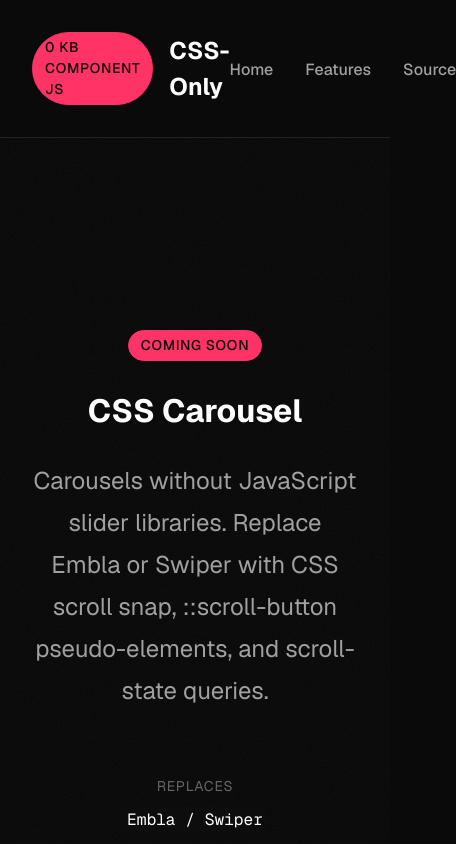
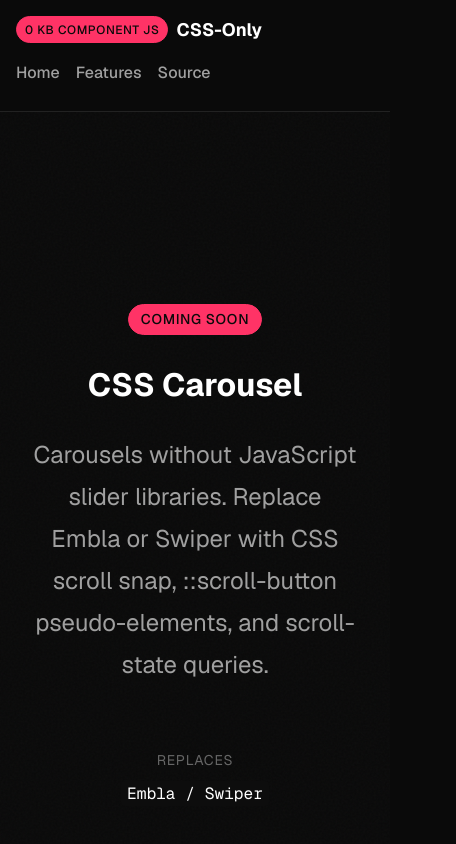
Before and after one commit to YehudaMenahem/css-only, a Next.js app in the folder apps/site/: page /features/css-carousel in a window 390 px wide. Shown: the top 844 px of the page, 456 px wide, since content can reach past the window. Built offline with nearby package versions, Linux system fonts and the light colour scheme.

Commit message:
fix(site): keep mobile header from overflowing
Wrap nav links under the logo at narrow widths and keep the badge and
logo text on one unbroken row so Source stays on-screen at 320–430px.
Desktop header layout is unchanged.

Co-authored-by: Yehuda Menahem <jmenahem@gmail.com>

```diff
--- a/apps/site/src/app/layout.css
+++ b/apps/site/src/app/layout.css
@@ -57,6 +57,60 @@
     color: var(--color-accent);
   }
 
+  /*
+   * Mobile: keep the logo + badge on one unbroken row, move nav links
+   * onto a second row so nothing overflows. Desktop rules above are unchanged.
+   * Breakpoint is below the width where the desktop header starts to overflow
+   * (~570px with the longer "0 KB component JS" badge).
+   */
+  @media (max-width: 40rem) {
+    .site-header {
+      padding-block: var(--space-sm);
+    }
+
+    .site-header .container {
+      --container-padding: var(--space-sm);
+    }
+
+    .nav {
+      flex-wrap: wrap;
+      align-items: center;
+      column-gap: var(--space-sm);
+      row-gap: var(--space-xs);
+    }
+
+    .logo {
+      flex: 1 1 auto;
+      gap: var(--space-xs);
+      font-size: var(--font-size-base);
+      min-width: 0;
+    }
+
+    .logo-text {
+      flex-shrink: 0;
+      white-space: nowrap;
+    }
+
+    .nav-links {
+      flex: 1 1 100%;
+      justify-content: flex-start;
+      gap: var(--space-sm);
+    }
+
+    .nav-links a {
+      display: inline-flex;
+      align-items: center;
+      min-height: 2.75rem;
+      padding-block: var(--space-xs);
+    }
+  }
+
+  @media (prefers-reduced-motion: reduce) {
+    .nav-links a {
+      transition: none;
+    }
+  }
+
   .site-main {
     flex: 1;
   }
@@ -77,3 +131,16 @@
     color: var(--color-text-dim);
   }
 }
+
+/* Badge lives in @layer components (globals.css), which wins over layout.
+   Keep header-badge tweaks in the same layer so they apply. */
+@layer components {
+  @media (max-width: 40rem) {
+    .site-header .logo .badge {
+      flex-shrink: 0;
+      white-space: nowrap;
+      font-size: 0.75rem;
+      padding: 0.2rem 0.5rem;
+    }
+  }
+}
```
